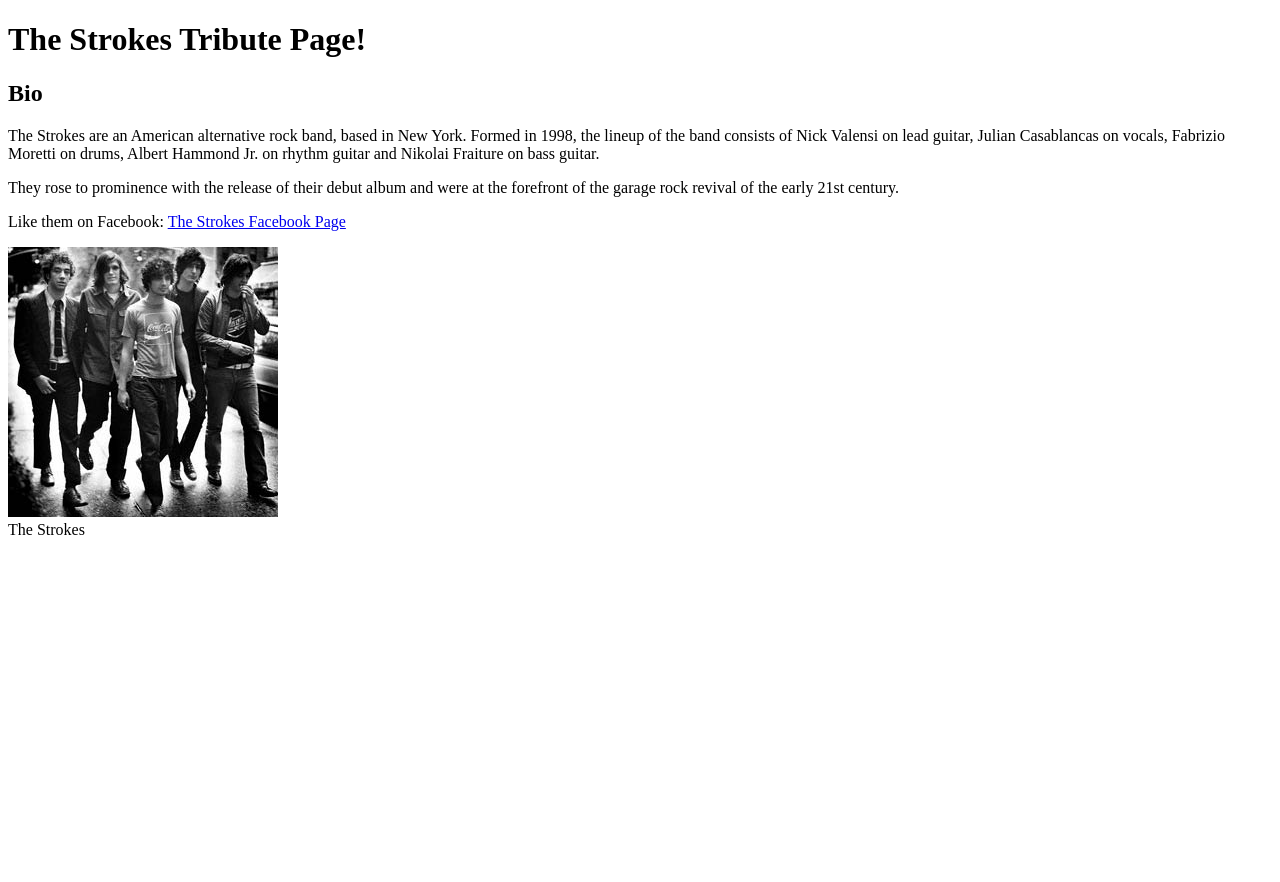
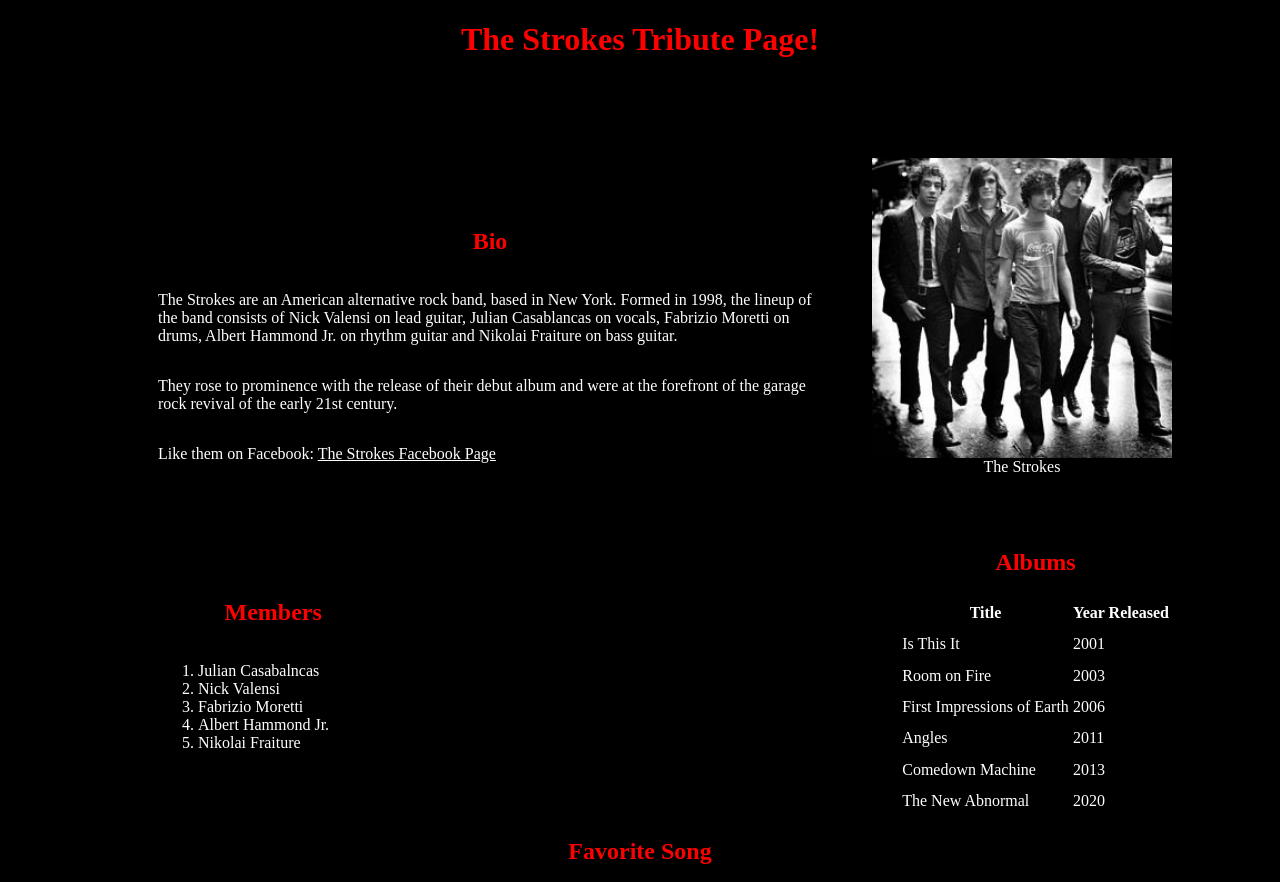
Before and after one commit to jessm91/TributePage, a plain HTML site: page index.html in a window 1280 px wide. Before the commit the page ends 800 px from the top, so only its background shows below. Drawn offline with Linux system fonts and the light colour scheme; grey boxes are pictures that could not be loaded.

Commit message:
albums and song

```diff
--- a/assets/css/style.css
+++ b/assets/css/style.css
@@ -0,0 +1,56 @@
+* {
+    color: white;
+    background-color: black;
+}
+
+h1 {
+    color: red;
+    text-align: center;
+}
+
+h2 {
+    color: red;
+    text-align: center;
+}
+
+img {
+    height: 300px;
+    width: auto;
+    max-width: 400px;
+    max-height: 400px;
+    align-items: center;
+}
+
+figcaption {
+    text-align: center;
+}
+
+.container {
+    margin: 100px;
+}
+
+.row {
+    display: flex;
+    flex-direction: row;
+    flex-wrap: wrap;
+    width: 100%;
+}
+
+.column {
+    display: flex;
+    flex-direction: column;
+    flex-basis: 100%;
+    flex: 1;
+    margin: 50px;
+}
+
+.right-column {
+    display: flex;
+    flex-direction: column;
+    flex-basis: 100%;
+    flex: 2;
+}
+
+.video {
+    text-align: center;
+}
--- a/index.html
+++ b/index.html
@@ -13,16 +13,80 @@
     </header>
 
     <main id="main">
-        <h2>Bio</h2>
+        <div class="container">
+        <div class="row">
+            <div class="column">
+
+            <h2>Bio</h2>
             <p>The Strokes are an American alternative rock band, based in New York. Formed in 1998, the lineup of the band consists of Nick Valensi on lead guitar, Julian Casablancas on vocals, Fabrizio Moretti on drums, Albert Hammond Jr. on rhythm guitar and Nikolai Fraiture on bass guitar.</p>
             <p>They rose to prominence with the release of their debut album and were at the forefront of the garage rock revival of the early 21st century.</p>
-            <p>Like them on Facebook: <a href="https://www.facebook.com/thestrokes/" target="_blank" id="tribute-link">The Strokes Facebook Page</a></p></div>
+            <p>Like them on Facebook: <a href="https://www.facebook.com/thestrokes/" target="_blank" id="tribute-link">The Strokes Facebook Page</a></p>
+            </div>
 
             <div id="img-div">
+            <div class="right-column">
             <img src="./assets/images/thestrokes.jpg" alt="The Strokes" id="image">
             <figcaption id="img-caption">The Strokes</figcaption>
             </div>
+            </div>
 
+            <div class="row">
+                <div class="column">
+                  <h2>Members</h2>
+
+                    <ol>
+                      <li>Julian Casabalncas</li>
+                      <li>Nick Valensi</li>
+                      <li>Fabrizio Moretti</li>
+                      <li>Albert Hammond Jr.</li>
+                      <li>Nikolai Fraiture</li>
+                    </ol>
+                  </div>
+
+                  <div class="right-column"></div>
+
+                      <table>
+                          <caption><h2>Albums</h2></caption>
+                        <tr>
+                          <th>Title</th>
+                          <th>Year Released</th>
+                        </tr>
+                        <tr>
+                          <td>Is This It</td>
+                          <td>2001</td>
+                        </tr>
+                        <tr>
+                          <td>Room on Fire</td>
+                          <td>2003</td>
+                        </tr>
+                        <tr>
+                            <td>First Impressions of Earth</td>
+                            <td>2006</td>
+                        </tr>
+                        <tr>
+                            <td>Angles</td>
+                            <td>2011</td>
+                        </tr>
+                        <tr>
+                            <td>Comedown Machine</td>
+                            <td>2013</td>
+                        </tr>
+                        <tr>
+                            <td>The New Abnormal</td>
+                            <td>2020</td>
+                        </tr>
+                      </table>
+                </div>
+            </div>
+
+                <div class="video">
+                <h2>Favorite Song</h2>
+
+                <div>
+                <iframe width="560" height="315" src="https://www.youtube.com/embed/BXkm6h6uq0k" frameborder="0" allow="accelerometer; autoplay; encrypted-media; gyroscope; picture-in-picture" allowfullscreen></iframe>
+                </div>
+                </div>
+                </div>
     </main>
 
 </body>
```
